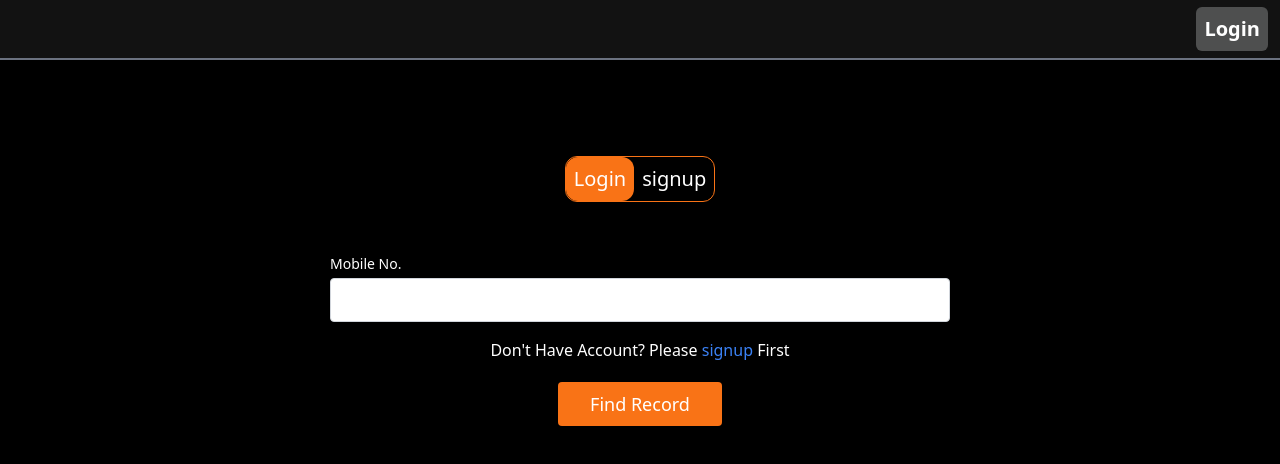
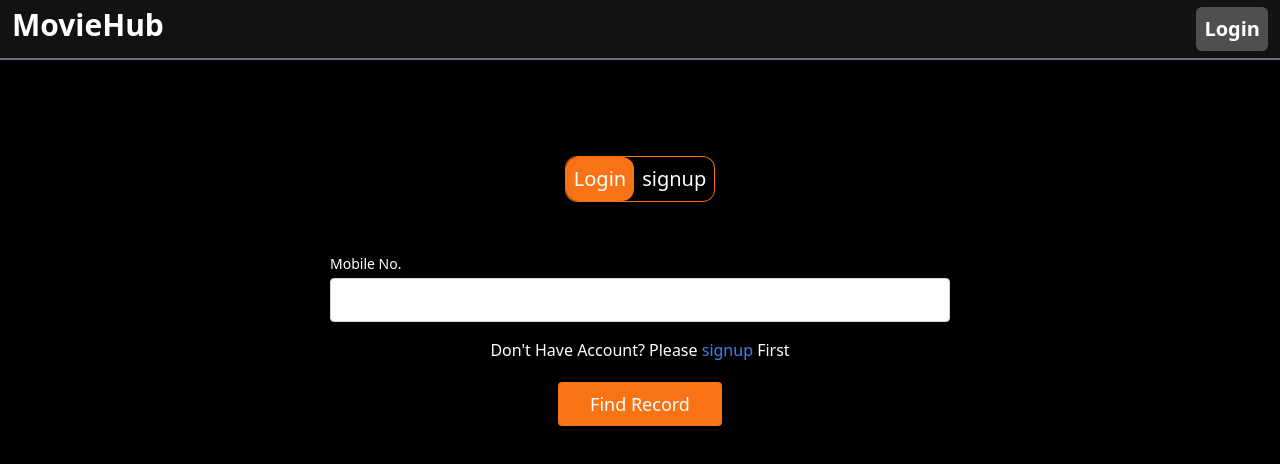
Before and after one commit to dhruv2494/FilmsFragrant, a React (Create React App) app: page /login in a window 1280 px wide. Shown: the top 464 px of the page. Built offline with nearby package versions, Linux system fonts and the light colour scheme.

Commit message:
changees

```diff
--- a/src/components/CardTDetail.js
+++ b/src/components/CardTDetail.js
@@ -31,7 +31,7 @@ const CardTDetail = (h) => {
               edit={false}
               size={25}
             />
-            <h4 className="w-full mt-5 h-[50%] overflow-scroll ">{h.h.description}</h4>
+            <h4 className="w-full mt-5 h-[30%] overflow-scroll ">{h.h.description}</h4>
           </div>
           {/* <h4
             hidden
--- a/src/components/Header.js
+++ b/src/components/Header.js
@@ -9,7 +9,10 @@ const Header = () => {
     <div className="text-white h-[60px] z-30 sticky top-0 bg-[#121212] text-3xl flex justify-between items-center font-bold p-3 border-b-2 border-gray-500">
       {profile.profile.mobile == "" ? (
         <Link className="w-full" to={"/login"}>
-          <div className="  w-full flex justify-end text-3xl">
+          <div className="  w-full flex justify-between text-3xl">
+            <div className="w-full">
+              <h1 className="flex w-full md:justify-start">MovieHub</h1>
+            </div>
             <button className="rounded-md bg-[#4e4f4f] hover:bg-orange-400 text-center items-center justify-center flex">
               <span className="text-white text-xl m-2">Login</span>
             </button>
@@ -26,6 +29,13 @@ const Header = () => {
           >
             <ViewHeadlineIcon />
           </div>
+          <div className="w-full">
+            <Link className="w-full" to={"/"}>
+              <h1 className="justify-center cursor-pointer transition-all duration-500 hover:text-gray-300 mt-2 items-center text-center flex w-full md:justify-start">
+                MovieHub
+              </h1>
+            </Link>
+          </div>
           <div className="w-full hidden md:block">
             <HeaderComponents />
           </div>
--- a/src/components/HeaderComponents.js
+++ b/src/components/HeaderComponents.js
@@ -7,7 +7,7 @@ const HeaderComponents = () => {
   return (
     <div className="justify-center flex w-full">
       <div className="w-full text-white flex text-lg  flex-row justify-end text-center items-center">
-        <div className="m-3">
+        {/* <div className="m-3">
           <button
             onClick={() => {
               Navigate("/");
@@ -16,7 +16,7 @@ const HeaderComponents = () => {
           >
             Home
           </button>
-        </div>
+        </div> */}
         <div className="m-3">
           <button
             onClick={() => {
```
